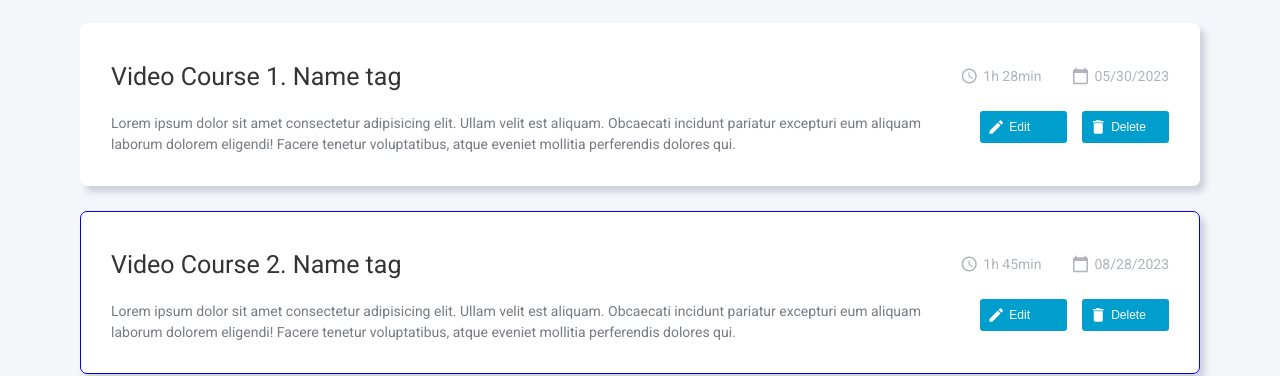
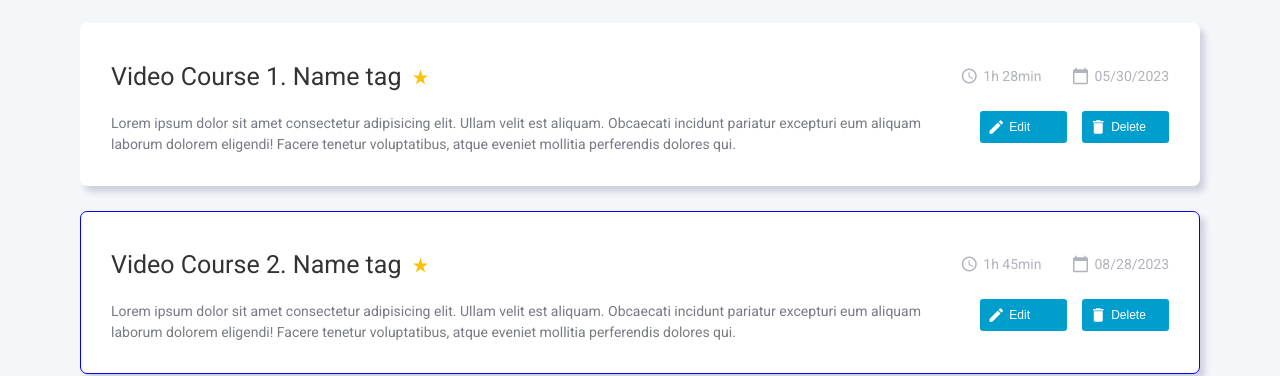
Before and after one commit to abriconi/angular-courses-app, an Angular app: page / in a window 1280 px wide. Shown: the part 239-615 px from the top of the page. Built offline with nearby package versions, Linux system fonts and the light colour scheme.

Commit message:
Added topRated fileld to course & displayed rate star

```diff
--- a/src/app/shared/components/courses-item/courses-item.component.html
+++ b/src/app/shared/components/courses-item/courses-item.component.html
@@ -1,6 +1,8 @@
 <div *ngIf="courseData" class="section course">
     <div class="header">
+      <div class="headingWrapper">
         <h1 class="heading">{{ courseData.title }}</h1>
+        <app-icon icon="star_rate" *ngIf="courseData.topRated" variant="rate"></app-icon></div>
       <div class="infoWrapper">
           <div class="infoItem">
               <app-icon icon="schedule"></app-icon>
--- a/src/app/shared/components/courses-item/courses-item.component.scss
+++ b/src/app/shared/components/courses-item/courses-item.component.scss
@@ -19,13 +19,19 @@
     flex-direction: column;
     width: 100%;
 
-
     .header {
         display: flex;
         flex-direction: row;
         align-items: center;
         justify-content: space-between;
         width: 100%;
+
+        .headingWrapper {
+          display: flex;
+          flex-direction: row;
+          gap: 10px;
+          align-items: center;
+        }
 
         .infoWrapper {
             display: flex;
--- a/src/app/shared/components/icon/icon.component.html
+++ b/src/app/shared/components/icon/icon.component.html
@@ -1 +1,6 @@
-<span *ngIf="icon" class="material-icons">{{icon}}</span>
+<span
+  *ngIf="icon"
+  class="material-icons"
+  [ngClass]="variant ? [variant] : []">
+  {{icon}}
+</span>
--- a/src/app/shared/components/icon/icon.component.scss
+++ b/src/app/shared/components/icon/icon.component.scss
@@ -1,3 +1,5 @@
+@import '../../../../styles.scss';
+
 .material-icons {
     font-family: 'Material Icons';
     font-weight: normal;
@@ -23,3 +25,6 @@
     /* Support for IE. */
     font-feature-settings: 'liga';
 }
+.rate {
+  color: $top-rate-color;
+}
--- a/src/app/shared/components/icon/icon.component.ts
+++ b/src/app/shared/components/icon/icon.component.ts
@@ -7,4 +7,5 @@ import { Component, Input } from '@angular/core';
 })
 export class IconComponent {
   @Input() icon?: string;
+  @Input() variant?: 'rate' | undefined ;
 }
--- a/src/app/shared/directives/highlight/highlight.directive.ts
+++ b/src/app/shared/directives/highlight/highlight.directive.ts
@@ -19,7 +19,6 @@ export class HighlightDirective implements OnInit {
     const creationDate = new Date(formattedDateString);
 
     const daysDifference = (currentDate.getTime() - creationDate.getTime()) / (1000 * 60 * 60 * 24);
-    console.log('daysDifference', daysDifference);
 
     if (daysDifference <= 14 && 0 < daysDifference) {
       this.elementRef.nativeElement.style.borderColor = 'green';
--- a/src/app/utilus/global.constans.ts
+++ b/src/app/utilus/global.constans.ts
@@ -4,6 +4,7 @@ import { type Course } from './global.moduls'
   {
     id: '123',
     title: 'Video Course 1. Name tag',
+    topRated: true,
     creationDate: '05/30/2023',
     duration: '88',
     description: 'Lorem ipsum dolor sit amet consectetur adipisicing elit. Ullam velit est aliquam. Obcaecati incidunt pariatur excepturi eum aliquam laborum dolorem eligendi! Facere tenetur voluptatibus, atque eveniet mollitia perferendis dolores qui.'
@@ -11,6 +12,7 @@ import { type Course } from './global.moduls'
   {
     id: '345',
     title: 'Video Course 2. Name tag',
+    topRated: true,
     creationDate: '08/28/2023',
     duration: '105',
     description: 'Lorem ipsum dolor sit amet consectetur adipisicing elit. Ullam velit est aliquam. Obcaecati incidunt pariatur excepturi eum aliquam laborum dolorem eligendi! Facere tenetur voluptatibus, atque eveniet mollitia perferendis dolores qui.'
@@ -18,6 +20,7 @@ import { type Course } from './global.moduls'
   {
     id: '456',
     title: 'Video Course 3. Name tag',
+    topRated: false,
     creationDate: '08/28/2020',
     duration: '94',
     description: 'Lorem ipsum dolor sit amet consectetur adipisicing elit. Ullam velit est aliquam. Obcaecati incidunt pariatur excepturi eum aliquam laborum dolorem eligendi! Facere tenetur voluptatibus, atque eveniet mollitia perferendis dolores qui.'
--- a/src/app/utilus/global.moduls.ts
+++ b/src/app/utilus/global.moduls.ts
@@ -1,6 +1,7 @@
 export interface Course {
     id: string;
     title: string;
+    topRated: boolean;
     creationDate: string;
     duration: string;
     description: string;
--- a/src/styles.scss
+++ b/src/styles.scss
@@ -22,6 +22,8 @@ $text-light-color: #cccdd8;
 
 $addition-color:#ced0dc;
 
+$top-rate-color: #ffc100;
+
 $wrapper: 80px;
 
 body {
```
Lines whose indentation alone changed are shown as unchanged.
